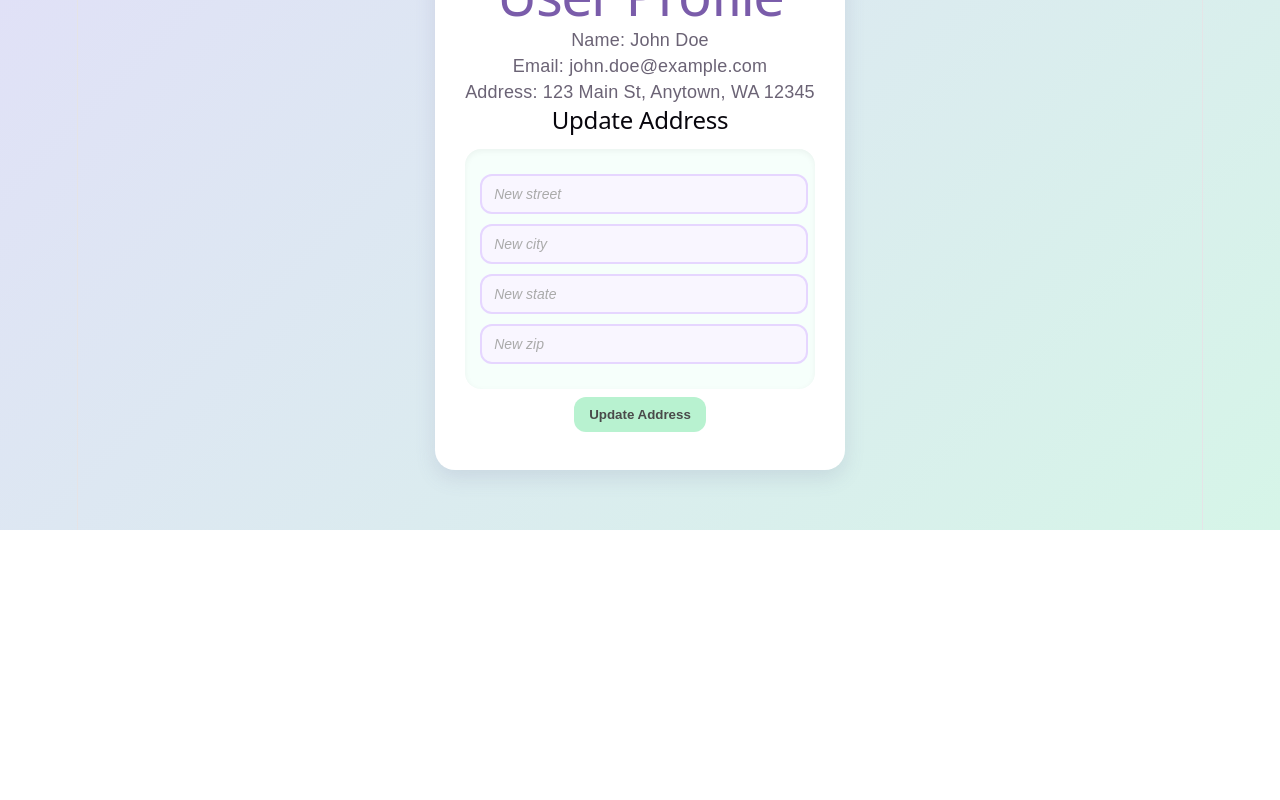
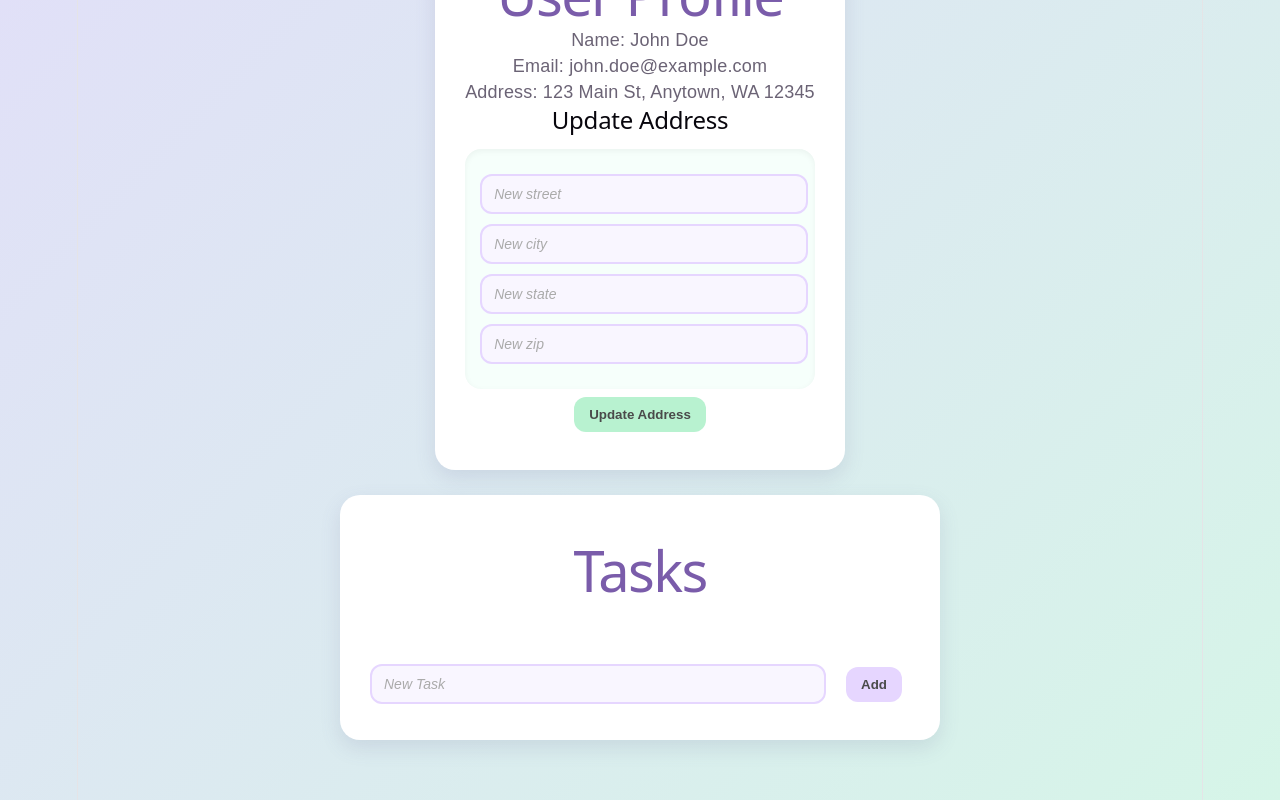
Before and after one commit to cuwilson/AD312-S26-React-App, a React (Vite) app in the folder portfolio-app/: page / in a window 1280 px wide. Shown: the part 993-1793 px from the top of the page. Before the commit the page ends 1523 px from the top, so only its background shows below. Built offline with nearby package versions, Linux system fonts and the light colour scheme.

Commit message:
Add Task Manager

```diff
--- a/portfolio-app/src/App.tsx
+++ b/portfolio-app/src/App.tsx
@@ -1,6 +1,7 @@
 import Counter from './Counter.tsx'
 import Gallery from './Gallery.tsx'
 import UserProfile from './UserProfile.tsx'
+import TaskManager from './TaskManager.tsx'
 import './App.css'
 
 function App() {
@@ -9,6 +10,7 @@ function App() {
       <Counter />
       <Gallery />
       <UserProfile />
+      <TaskManager />
     </div>
   )
 }
--- a/portfolio-app/src/Counter.css
+++ b/portfolio-app/src/Counter.css
@@ -2,4 +2,5 @@
 
 .counter-container {
   background: #fcfafa;
+  /*width: 800px;*/
 }
--- /dev/null
+++ b/portfolio-app/src/TaskManager.css
@@ -0,0 +1,84 @@
+.task-manager {
+  width: 600px;
+  min-width: 600px;
+  max-width: 600px;
+  box-sizing: border-box;
+  overflow-x: hidden;
+
+  display: flex;
+  flex-direction: column;
+}
+
+.task-controls {
+  display: flex;
+  gap: 12px;
+  justify-content: center;
+  align-items: center;
+  flex-wrap: wrap;
+  flex-shrink: 0;
+  margin-top: 20px;
+}
+
+.task-controls input {
+  margin: 0;
+  flex: 1;
+  min-width: 220px;
+  max-width: 100%;
+  box-sizing: border-box;
+}
+
+.task-list {
+  list-style: none;
+  padding: 0;
+  margin: 20px 0;
+  width: 100%;
+  box-sizing: border-box;
+
+  display: flex;
+  flex-direction: column;
+  align-items: center;
+}
+
+.task-item {
+  display: grid;
+  grid-template-columns: minmax(0, 1fr) auto auto;
+  align-items: center;
+  gap: 12px;
+  background: #f9f6ff;
+  border: 2px solid #e6d6ff;
+  border-radius: 16px;
+  padding: 12px 16px;
+  margin-bottom: 12px;
+  box-shadow: 0 4px 10px rgba(100, 100, 150, 0.08);
+
+  width: 90%;
+  box-sizing: border-box;
+}
+
+.task-text {
+  text-align: left;
+  color: #4a4a4a;
+  font-weight: 500;
+  word-break: break-word;
+  overflow-wrap: anywhere;
+  min-width: 0;
+}
+
+.task-text.completed {
+  text-decoration: line-through;
+  opacity: 0.7;
+}
+
+.task-status {
+  font-size: 0.95rem;
+  font-weight: bold;
+  white-space: nowrap;
+}
+
+.task-status.done {
+  color: #5aa57a;
+}
+
+.task-status.not-done {
+  color: #b06aa8;
+}
--- /dev/null
+++ b/portfolio-app/src/TaskManager.tsx
@@ -0,0 +1,57 @@
+import { useState } from "react";
+import "./TaskManager.css"
+
+interface TaskObject {
+    id: number;
+    title: string;
+    completed: boolean;
+}
+
+function TaskManager() {
+
+    const [tasks, setTasks] = useState<TaskObject[]>([])
+    const [taskInput, setNewTask] = useState("");
+
+
+    function addTask() {
+        const newTask = { id: Date.now(), title: taskInput, completed: false }
+        setTasks((prevTasks) => [...prevTasks, newTask])
+
+        setNewTask("")
+    }
+
+    function toggleTaskCompletion(id: number) {
+        const updatedTasks = tasks.map((task) =>
+            task.id === id
+                ? { ...task, completed: !task.completed }
+                : task
+        )
+        setTasks(updatedTasks)
+    }
+    return (
+        <div className="container task-manager">
+            <h1 className="task-manager-title">Tasks</h1>
+            <ul>
+                {tasks.map((task) => (
+                    <li className="task-item" key={task.id}>
+                        <span className={task.completed ? "task-text completed" : "task-text"}>{task.title}</span>
+                        <span className={task.completed ? "task-status done" : "task-status not-done"}>{task.completed ? "Done" : "Not Done"}</span>
+                        <button onClick={() => toggleTaskCompletion(task.id)}>Toggle</button>
+                    </li>
+                ))}
+            </ul>
+            <div className= "task-controls">
+                <input
+                type="text"
+                placeholder="New Task"
+                value={taskInput}
+                onChange={(e) => setNewTask(e.target.value)}
+            />
+            <button onClick={addTask}>Add</button>
+            </div>
+
+        </div>
+    )
+}
+
+export default TaskManager;
```
Also changed, not shown: portfolio-app/src/App.css (+4 -4 lines), 1 other file (tests, documents, lock files or other folders).
